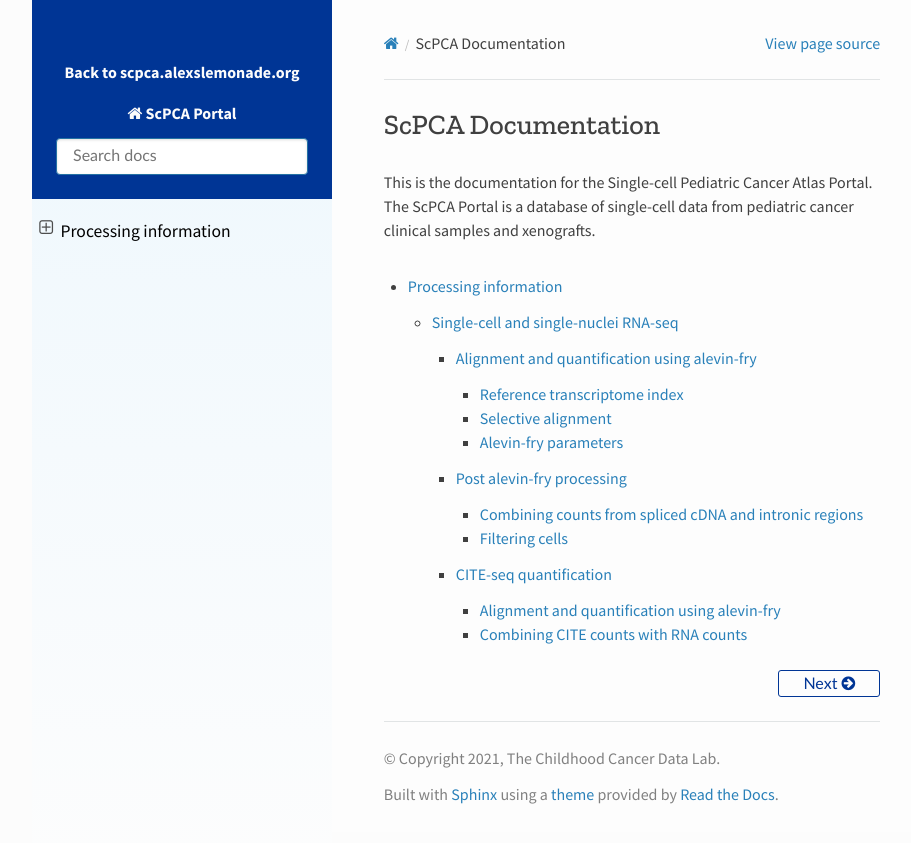
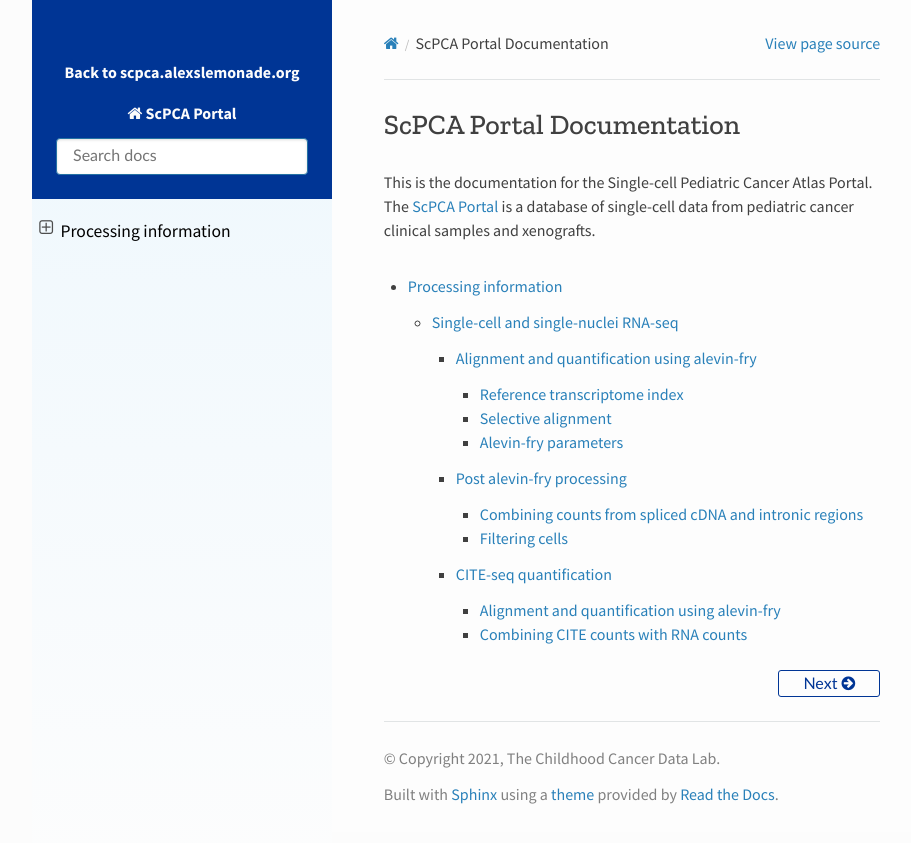
Before and after one commit to DongzeHE/scpca-docs, a Sphinx documentation site: the page built from docs/index.md, in a window 1280 px wide. Shown: the top 843 px of the page, without its empty margins (158-1069 px from the left). Built offline with Sphinx 7.4.7 and the Read the Docs theme 2.0.0, drawn with Linux system fonts in a browser that asks for light colours.

Commit message:
change title and link to the site in the blurb

````diff
--- a/docs/index.md
+++ b/docs/index.md
@@ -1,7 +1,7 @@
-# ScPCA Documentation
+# ScPCA Portal Documentation
 
 This is the documentation for the Single-cell Pediatric Cancer Atlas Portal.
-The ScPCA Portal is a database of single-cell data from pediatric cancer clinical samples and xenografts.
+The [ScPCA Portal](https://scpca.alexslemonade.org) is a database of single-cell data from pediatric cancer clinical samples and xenografts.
 
 ```{toctree}
 :maxdepth: 4
````
